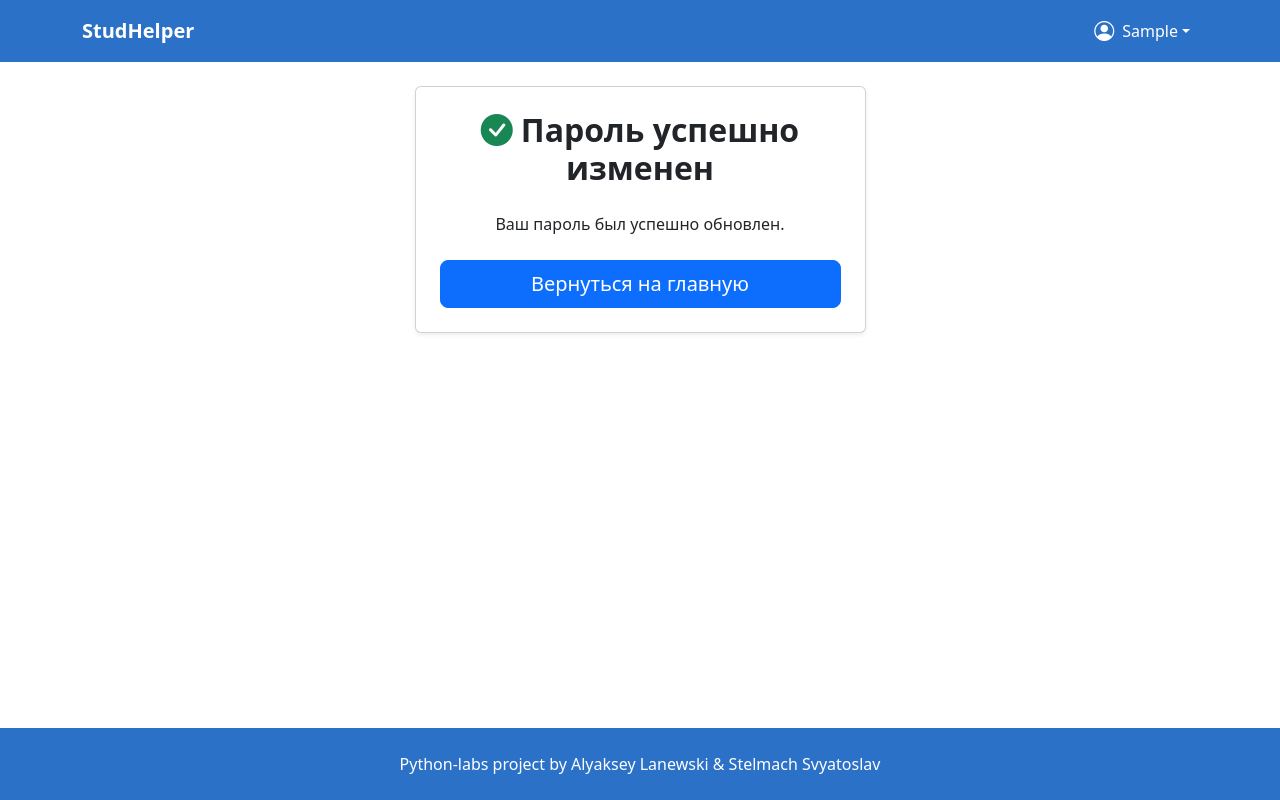
After one commit to panlaniewski/StudHelper, a Django app: page /users/password_change/done/ in a window 1280 px wide. The commit adds this page. Run offline with Django 5.2, Linux system fonts and the light colour scheme; the visitor is signed in with stand-in values (Sample User, id 1).

Commit message:
implemented the password change function

```diff
--- a/studhelper/templates/base.html
+++ b/studhelper/templates/base.html
@@ -37,7 +37,7 @@
                                         </a>
                                     </li>
                                     <li>
-                                        <a class="dropdown-item" href="">
+                                        <a class="dropdown-item" href="{% url 'users:password_change' %}">
                                             <i class="bi bi-key me-2"></i>Сменить пароль
                                         </a>
                                     </li>
--- /dev/null
+++ b/studhelper/templates/password_change_done.html
@@ -0,0 +1,20 @@
+{% extends 'base.html' %}
+{% block title %}Успешная смена пароля{% endblock %}
+
+{% block content %}
+<div class="row justify-content-center">
+    <div class="col-md-6 col-lg-5">
+        <div class="card shadow-sm">
+            <div class="card-body p-4 text-center">
+                <h2 class="mb-4 fw-bold">
+                    <i class="bi bi-check-circle-fill text-success me-2"></i>Пароль успешно изменен
+                </h2>
+                <p class="mb-4">Ваш пароль был успешно обновлен.</p>
+                <a href="{% url 'home' %}" class="btn btn-primary btn-lg w-100">
+                    Вернуться на главную
+                </a>
+            </div>
+        </div>
+    </div>
+</div>
+{% endblock %}
--- a/studhelper/users/urls.py
+++ b/studhelper/users/urls.py
@@ -1,5 +1,5 @@
 from django.urls import path
-from django.contrib.auth.views import LogoutView
+from django.contrib.auth.views import LogoutView, PasswordChangeView, PasswordChangeDoneView
 from . import views
 
 app_name = "users"
@@ -9,4 +9,6 @@ urlpatterns = [
     path('logout/', LogoutView.as_view(), name="logout"),
     path('register/', views.RegisterUser.as_view(), name="register"),
     path('profile/', views.ProfileUser.as_view(), name="profile"),
+    path('password_change/', views.UserPasswordChange.as_view(), name='password_change'),
+    path('password_change/done/', PasswordChangeDoneView.as_view(template_name="password_change_done.html"), name='password_change_done'),
 ]
```
Also changed, not shown: studhelper/users/forms.py (+13 -8 lines), studhelper/users/views.py (+7 -2 lines).
